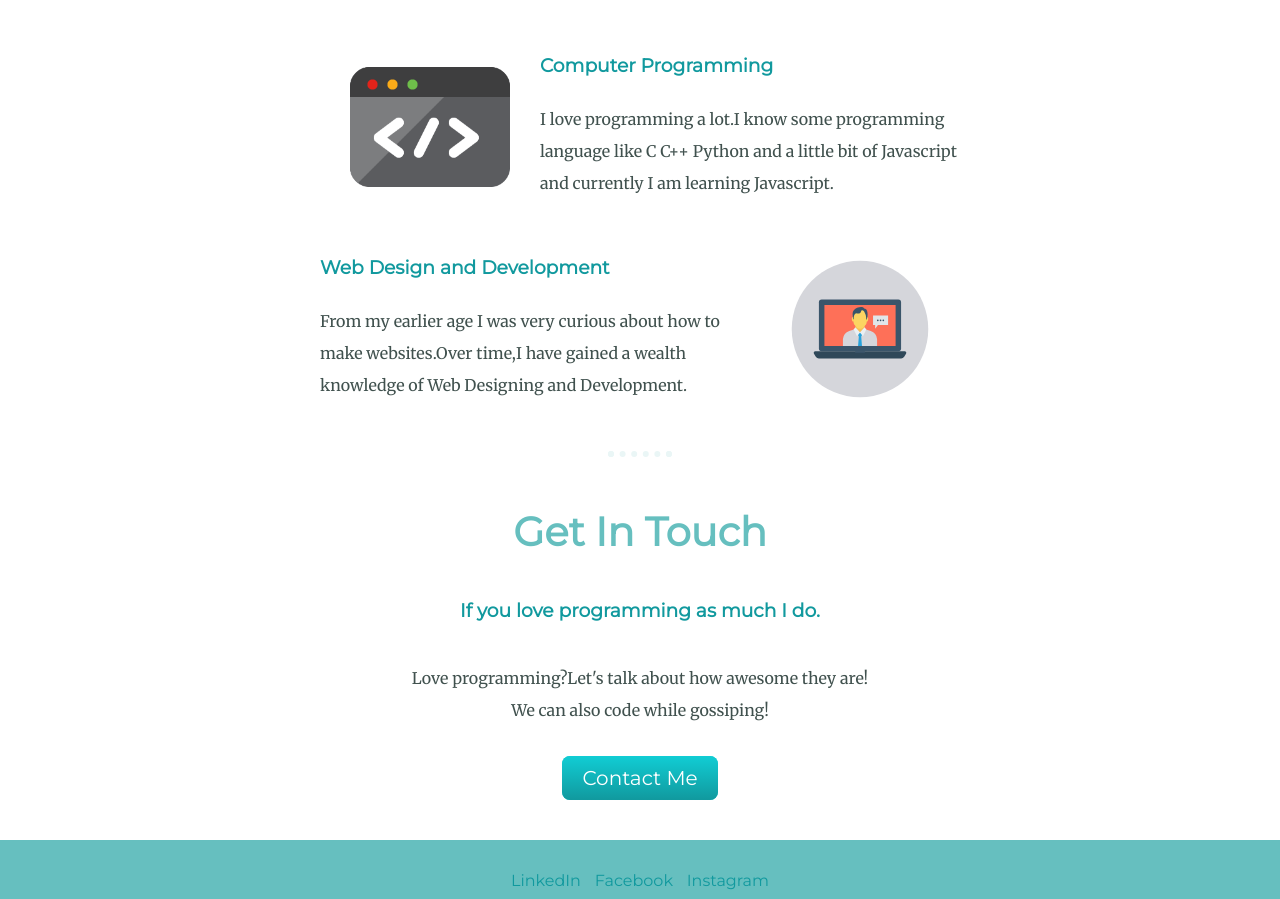
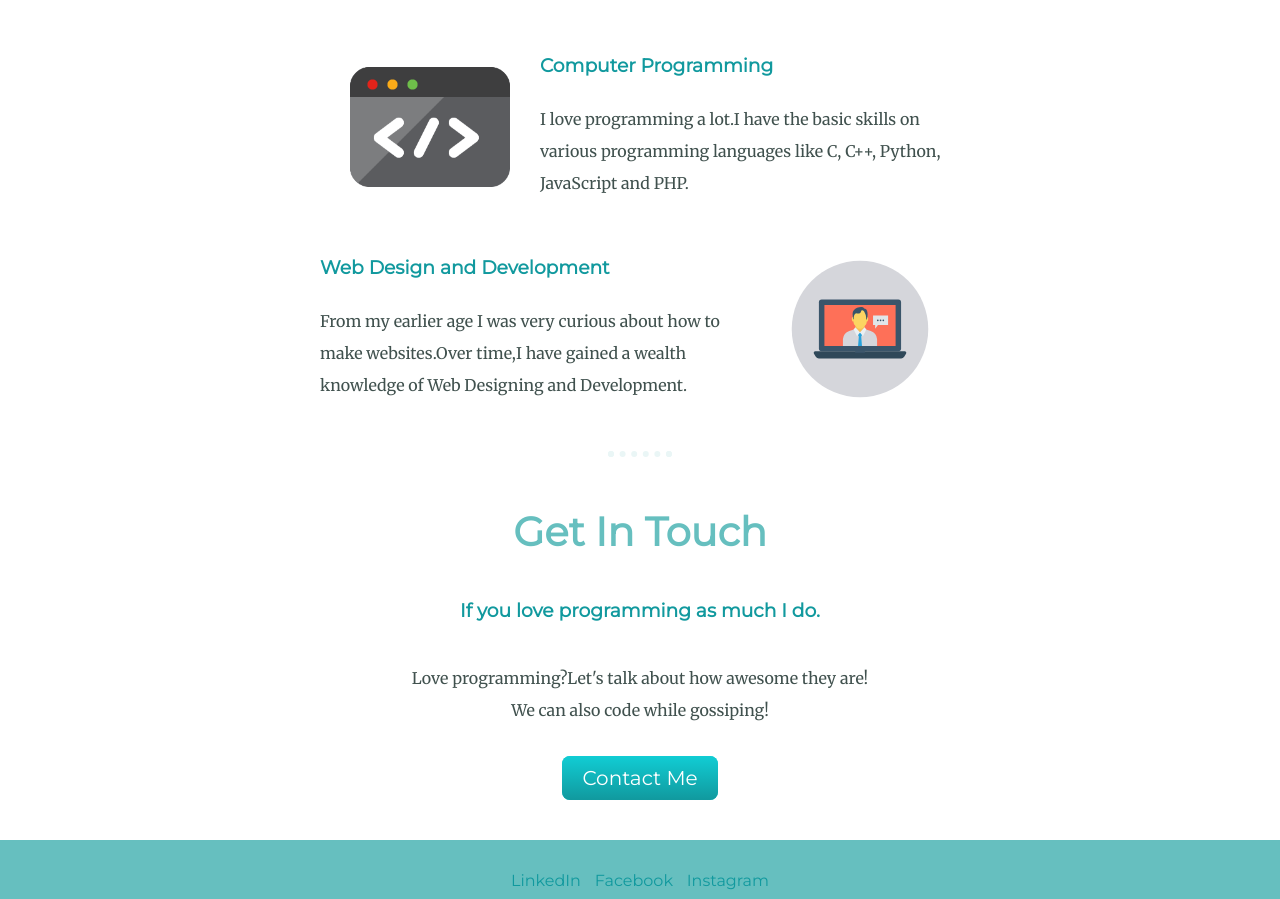
Before and after one commit to Pranto-Bapary/my-site, a plain HTML site: page index.html in a window 1280 px wide. Shown: the part 1304-2203 px from the top of the page. Drawn offline with Linux system fonts and the light colour scheme.

Commit message:
Update index.html

```diff
--- a/index.html
+++ b/index.html
@@ -28,7 +28,7 @@
           <div class="skill-row">
             <img class="coding-image" src="images/Coding gif.gif" alt="Computer Programming.gif">
             <h3>Computer Programming</h3>
-            <p>I love programming a lot.I know some programming language like C C++ Python and a little bit of Javascript and currently I am learning Javascript.</p>
+            <p>I love programming a lot.I have the basic skills on various programming languages like C, C++, Python, JavaScript and PHP.</p>
           </div>
           <div class="skill-row">
             <img class="web-dev" src="images/web-design-development.svg" alt="Web Development.png">
```
